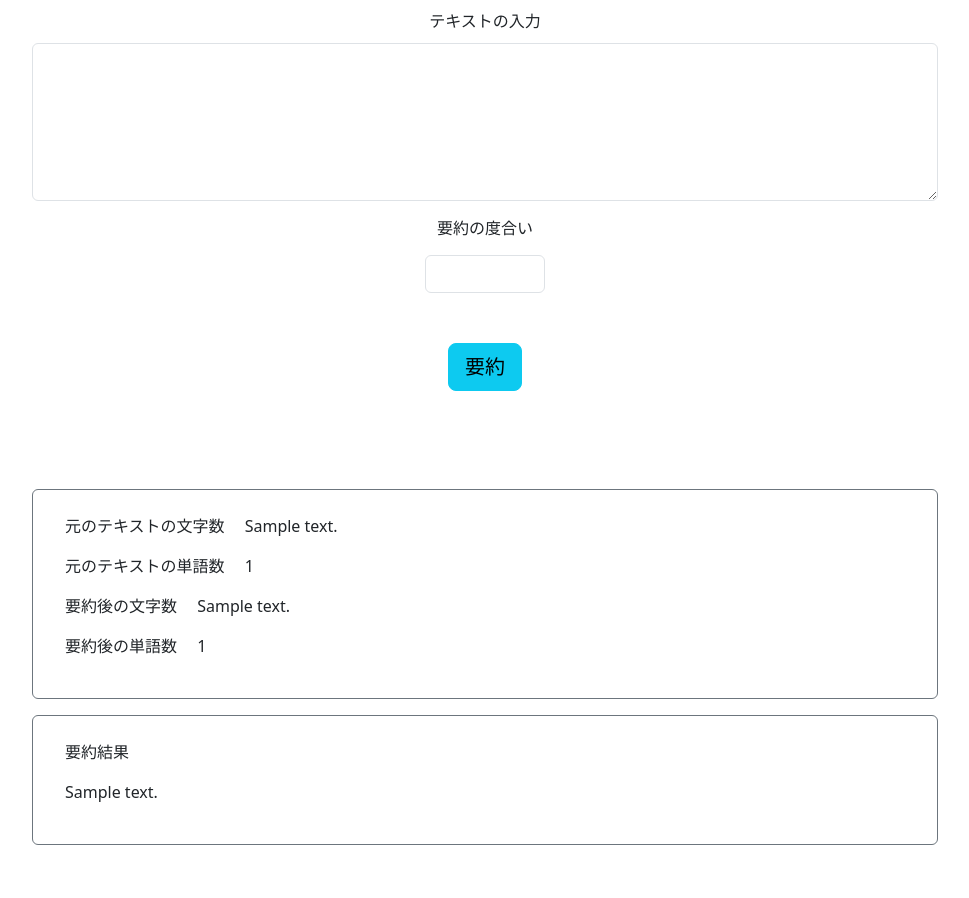
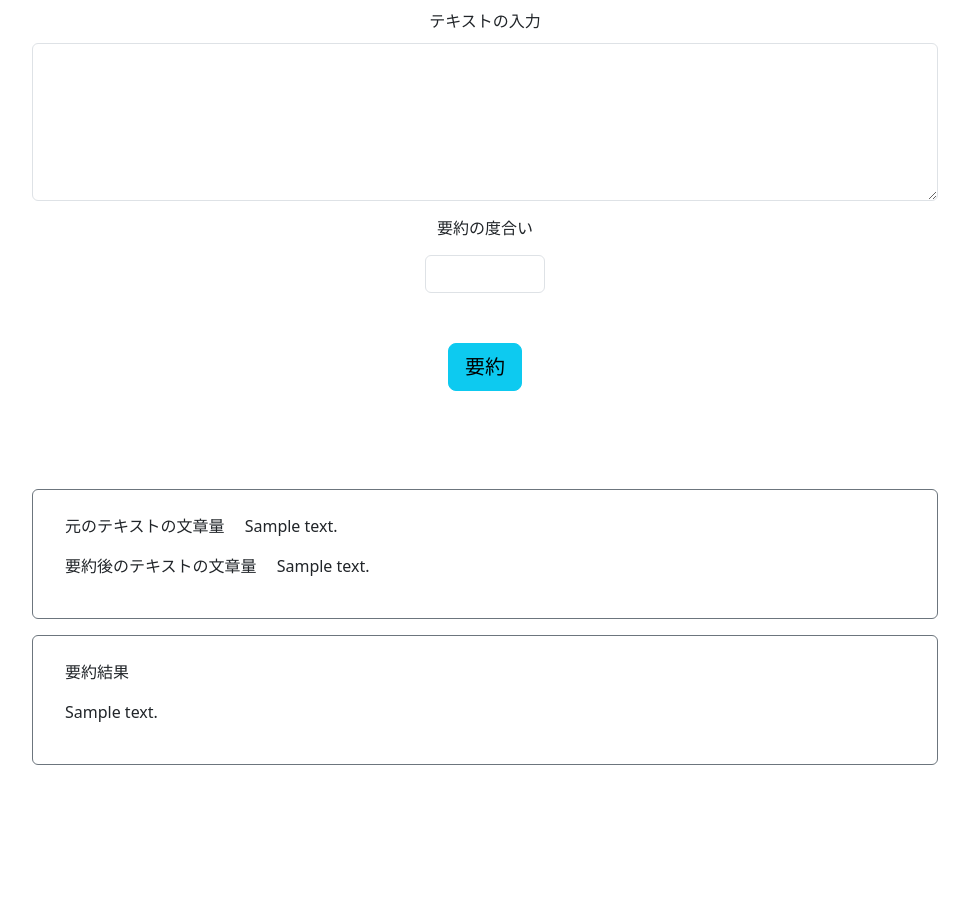
Before and after one commit to Tsuda-Portfolio/summary, a Flask app: template templates/En.html in a window 1280 px wide. Shown: the part 344-1242 px from the top of the page, without its empty margins (155-1124 px from the left). Run offline with Flask 3, Linux system fonts and the light colour scheme; the template is opened without the code that fills it: most values are stand-ins (such as "Sample title", 1, 10 or a date in 2020).

Commit message:
Add files via upload

```diff
--- a/templates/En.html
+++ b/templates/En.html
@@ -49,10 +49,8 @@
                     <div class="card-body">
                         <ul class="list-group list-group-flush">
                             <li class="list-group-item">
-                                <p>元のテキストの文字数&nbsp;&emsp;{{ English_summary.original_text_len }}</p>
-                                <p>元のテキストの単語数&nbsp;&emsp;{{ English_summary.original_word_count }}</p>
-                                <p>要約後の文字数&nbsp;&emsp;{{ English_summary.summary_text_len }}</p>
-                                <p>要約後の単語数&nbsp;&emsp;{{ English_summary.summary_word_count }}</p>
+                                <p>元のテキストの文章量&nbsp;&emsp;{{ English_summary.original_text_len }}</p>
+                                <p>要約後のテキストの文章量&nbsp;&emsp;{{ English_summary.summary_text_len }}</p>
                             </li>
                         </ul>
                     </div>
```
Also changed, not shown: En.py (+4 -4 lines).
